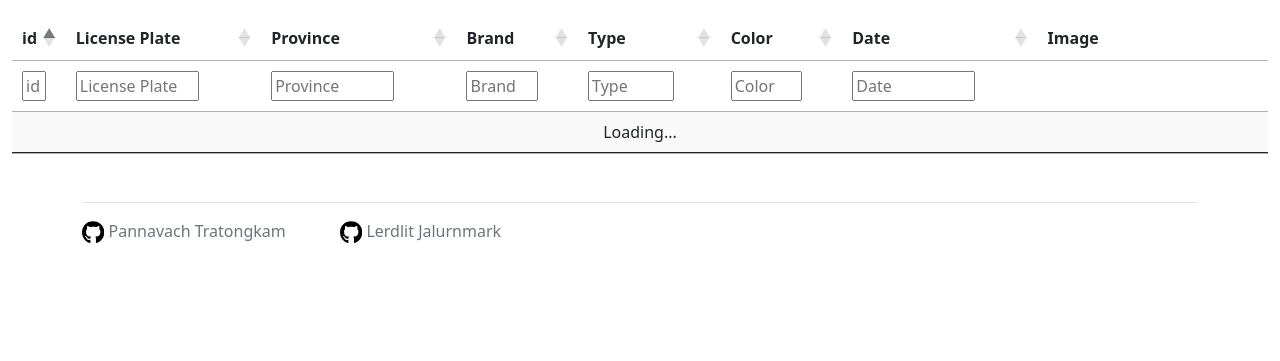
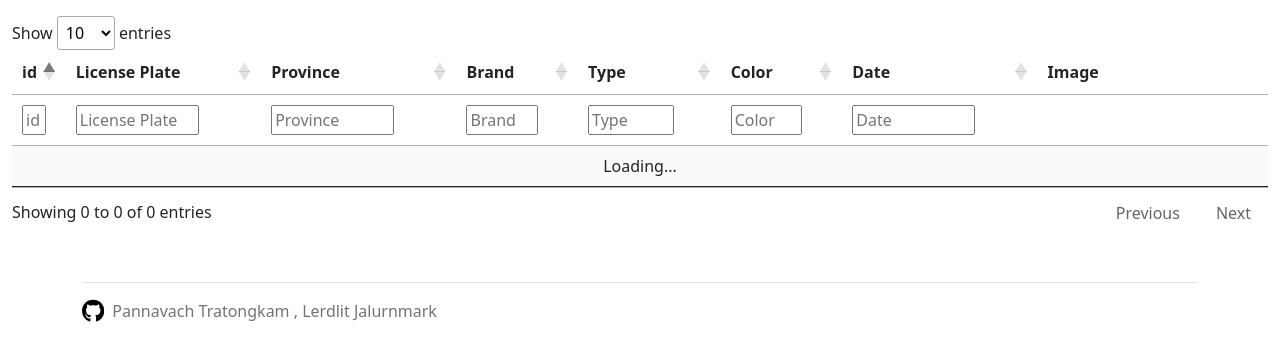
Before and after one commit to pnvttk/Vehicle_Characterization_on_Road_with_AI, a Flask app: page /table in a window 1280 px wide. Shown: the part 56-417 px from the top of the page. Run offline with Flask 2, Linux system fonts and the light colour scheme; data comes from the database, SQL or seed files in the repository; data that the repository does not hold is empty; parts of the project's set-up code (start-up, migrations or seed data) failed here and were passed over; some libraries are stand-ins or nearby versions.

Commit message:
update: frontend text, table page and info

```diff
--- a/static/index.js
+++ b/static/index.js
@@ -354,7 +354,7 @@
                                 p_elm = document.createElement("p")
 
                                 // ? set text inside
-                                p_elm.innerHTML = "Car " + count + " :"
+                                // p_elm.innerHTML = "Car " + count + " :"
 
                                 // ? append p element to id input_box
                                 div_car_img.append(p_elm)
--- a/templates/base.html
+++ b/templates/base.html
@@ -54,17 +54,20 @@
     <!-- Footer -->
     <div class="container py-4">
         <footer class="pt-3 mt-4 text-muted border-top">
-            <svg xmlns="http://www.w3.org/2000/svg" viewBox="0 0 496 512" width="2%">
-                <path
-                    d="M165.9 397.4c0 2-2.3 3.6-5.2 3.6-3.3.3-5.6-1.3-5.6-3.6 0-2 2.3-3.6 5.2-3.6 3-.3 5.6 1.3 5.6 3.6zm-31.1-4.5c-.7 2 1.3 4.3 4.3 4.9 2.6 1 5.6 0 6.2-2s-1.3-4.3-4.3-5.2c-2.6-.7-5.5.3-6.2 2.3zm44.2-1.7c-2.9.7-4.9 2.6-4.6 4.9.3 2 2.9 3.3 5.9 2.6 2.9-.7 4.9-2.6 4.6-4.6-.3-1.9-3-3.2-5.9-2.9zM244.8 8C106.1 8 0 113.3 0 252c0 110.9 69.8 205.8 169.5 239.2 12.8 2.3 17.3-5.6 17.3-12.1 0-6.2-.3-40.4-.3-61.4 0 0-70 15-84.7-29.8 0 0-11.4-29.1-27.8-36.6 0 0-22.9-15.7 1.6-15.4 0 0 24.9 2 38.6 25.8 21.9 38.6 58.6 27.5 72.9 20.9 2.3-16 8.8-27.1 16-33.7-55.9-6.2-112.3-14.3-112.3-110.5 0-27.5 7.6-41.3 23.6-58.9-2.6-6.5-11.1-33.3 2.6-67.9 20.9-6.5 69 27 69 27 20-5.6 41.5-8.5 62.8-8.5s42.8 2.9 62.8 8.5c0 0 48.1-33.6 69-27 13.7 34.7 5.2 61.4 2.6 67.9 16 17.7 25.8 31.5 25.8 58.9 0 96.5-58.9 104.2-114.8 110.5 9.2 7.9 17 22.9 17 46.4 0 33.7-.3 75.4-.3 83.6 0 6.5 4.6 14.4 17.3 12.1C428.2 457.8 496 362.9 496 252 496 113.3 383.5 8 244.8 8zM97.2 352.9c-1.3 1-1 3.3.7 5.2 1.6 1.6 3.9 2.3 5.2 1 1.3-1 1-3.3-.7-5.2-1.6-1.6-3.9-2.3-5.2-1zm-10.8-8.1c-.7 1.3.3 2.9 2.3 3.9 1.6 1 3.6.7 4.3-.7.7-1.3-.3-2.9-2.3-3.9-2-.6-3.6-.3-4.3.7zm32.4 35.6c-1.6 1.3-1 4.3 1.3 6.2 2.3 2.3 5.2 2.6 6.5 1 1.3-1.3.7-4.3-1.3-6.2-2.2-2.3-5.2-2.6-6.5-1zm-11.4-14.7c-1.6 1-1.6 3.6 0 5.9 1.6 2.3 4.3 3.3 5.6 2.3 1.6-1.3 1.6-3.9 0-6.2-1.4-2.3-4-3.3-5.6-2z" />
-            </svg>
-            <a href="https://github.com/pnvttk" class="text-muted text-decoration-none">Pannavach Tratongkam</a>
-
-            <svg style="margin-left:50px;" xmlns="http://www.w3.org/2000/svg" viewBox="0 0 496 512" width="2%">
-                <path
-                    d="M165.9 397.4c0 2-2.3 3.6-5.2 3.6-3.3.3-5.6-1.3-5.6-3.6 0-2 2.3-3.6 5.2-3.6 3-.3 5.6 1.3 5.6 3.6zm-31.1-4.5c-.7 2 1.3 4.3 4.3 4.9 2.6 1 5.6 0 6.2-2s-1.3-4.3-4.3-5.2c-2.6-.7-5.5.3-6.2 2.3zm44.2-1.7c-2.9.7-4.9 2.6-4.6 4.9.3 2 2.9 3.3 5.9 2.6 2.9-.7 4.9-2.6 4.6-4.6-.3-1.9-3-3.2-5.9-2.9zM244.8 8C106.1 8 0 113.3 0 252c0 110.9 69.8 205.8 169.5 239.2 12.8 2.3 17.3-5.6 17.3-12.1 0-6.2-.3-40.4-.3-61.4 0 0-70 15-84.7-29.8 0 0-11.4-29.1-27.8-36.6 0 0-22.9-15.7 1.6-15.4 0 0 24.9 2 38.6 25.8 21.9 38.6 58.6 27.5 72.9 20.9 2.3-16 8.8-27.1 16-33.7-55.9-6.2-112.3-14.3-112.3-110.5 0-27.5 7.6-41.3 23.6-58.9-2.6-6.5-11.1-33.3 2.6-67.9 20.9-6.5 69 27 69 27 20-5.6 41.5-8.5 62.8-8.5s42.8 2.9 62.8 8.5c0 0 48.1-33.6 69-27 13.7 34.7 5.2 61.4 2.6 67.9 16 17.7 25.8 31.5 25.8 58.9 0 96.5-58.9 104.2-114.8 110.5 9.2 7.9 17 22.9 17 46.4 0 33.7-.3 75.4-.3 83.6 0 6.5 4.6 14.4 17.3 12.1C428.2 457.8 496 362.9 496 252 496 113.3 383.5 8 244.8 8zM97.2 352.9c-1.3 1-1 3.3.7 5.2 1.6 1.6 3.9 2.3 5.2 1 1.3-1 1-3.3-.7-5.2-1.6-1.6-3.9-2.3-5.2-1zm-10.8-8.1c-.7 1.3.3 2.9 2.3 3.9 1.6 1 3.6.7 4.3-.7.7-1.3-.3-2.9-2.3-3.9-2-.6-3.6-.3-4.3.7zm32.4 35.6c-1.6 1.3-1 4.3 1.3 6.2 2.3 2.3 5.2 2.6 6.5 1 1.3-1.3.7-4.3-1.3-6.2-2.2-2.3-5.2-2.6-6.5-1zm-11.4-14.7c-1.6 1-1.6 3.6 0 5.9 1.6 2.3 4.3 3.3 5.6 2.3 1.6-1.3 1.6-3.9 0-6.2-1.4-2.3-4-3.3-5.6-2z" />
-            </svg>
-            <a href="https://github.com/lerdlitjm" class="text-muted text-decoration-none">Lerdlit Jalurnmark</a>
+            <div>
+                <ol class="breadcrumb">
+                    <svg xmlns="http://www.w3.org/2000/svg" viewBox="0 0 496 512" width="2%">
+                        <path
+                            d="M165.9 397.4c0 2-2.3 3.6-5.2 3.6-3.3.3-5.6-1.3-5.6-3.6 0-2 2.3-3.6 5.2-3.6 3-.3 5.6 1.3 5.6 3.6zm-31.1-4.5c-.7 2 1.3 4.3 4.3 4.9 2.6 1 5.6 0 6.2-2s-1.3-4.3-4.3-5.2c-2.6-.7-5.5.3-6.2 2.3zm44.2-1.7c-2.9.7-4.9 2.6-4.6 4.9.3 2 2.9 3.3 5.9 2.6 2.9-.7 4.9-2.6 4.6-4.6-.3-1.9-3-3.2-5.9-2.9zM244.8 8C106.1 8 0 113.3 0 252c0 110.9 69.8 205.8 169.5 239.2 12.8 2.3 17.3-5.6 17.3-12.1 0-6.2-.3-40.4-.3-61.4 0 0-70 15-84.7-29.8 0 0-11.4-29.1-27.8-36.6 0 0-22.9-15.7 1.6-15.4 0 0 24.9 2 38.6 25.8 21.9 38.6 58.6 27.5 72.9 20.9 2.3-16 8.8-27.1 16-33.7-55.9-6.2-112.3-14.3-112.3-110.5 0-27.5 7.6-41.3 23.6-58.9-2.6-6.5-11.1-33.3 2.6-67.9 20.9-6.5 69 27 69 27 20-5.6 41.5-8.5 62.8-8.5s42.8 2.9 62.8 8.5c0 0 48.1-33.6 69-27 13.7 34.7 5.2 61.4 2.6 67.9 16 17.7 25.8 31.5 25.8 58.9 0 96.5-58.9 104.2-114.8 110.5 9.2 7.9 17 22.9 17 46.4 0 33.7-.3 75.4-.3 83.6 0 6.5 4.6 14.4 17.3 12.1C428.2 457.8 496 362.9 496 252 496 113.3 383.5 8 244.8 8zM97.2 352.9c-1.3 1-1 3.3.7 5.2 1.6 1.6 3.9 2.3 5.2 1 1.3-1 1-3.3-.7-5.2-1.6-1.6-3.9-2.3-5.2-1zm-10.8-8.1c-.7 1.3.3 2.9 2.3 3.9 1.6 1 3.6.7 4.3-.7.7-1.3-.3-2.9-2.3-3.9-2-.6-3.6-.3-4.3.7zm32.4 35.6c-1.6 1.3-1 4.3 1.3 6.2 2.3 2.3 5.2 2.6 6.5 1 1.3-1.3.7-4.3-1.3-6.2-2.2-2.3-5.2-2.6-6.5-1zm-11.4-14.7c-1.6 1-1.6 3.6 0 5.9 1.6 2.3 4.3 3.3 5.6 2.3 1.6-1.3 1.6-3.9 0-6.2-1.4-2.3-4-3.3-5.6-2z" />
+                        <li class="breadcrumb-item ms-2">
+                            <a href="https://github.com/pnvttk" class="text-muted text-decoration-none">Pannavach
+                                Tratongkam</a>
+                            <a href="https://github.com/lerdlitjm" class="text-muted text-decoration-none">, Lerdlit
+                                Jalurnmark</a>
+                        </li>
+                    </svg>
+                </ol>
+            </div>
         </footer>
     </div>
 </body>
--- a/templates/table.html
+++ b/templates/table.html
@@ -59,11 +59,12 @@
             scrollY: false,
             scrollX: false,
             orderCellsTop: true,
-            dom: 'lrt',
+            // dom: 'lrt',
+            dom: 'Blrtip',
             "searching": true,
-            "paging": false,
+            "paging": true,
             "ordering": true,
-            "bInfo": false,
+            "bInfo": true,
             "autoWidth": true,
             // processing: true,
             // serverSide: true,
```
Also changed, not shown: templates/index.html (+6 -2 lines).
